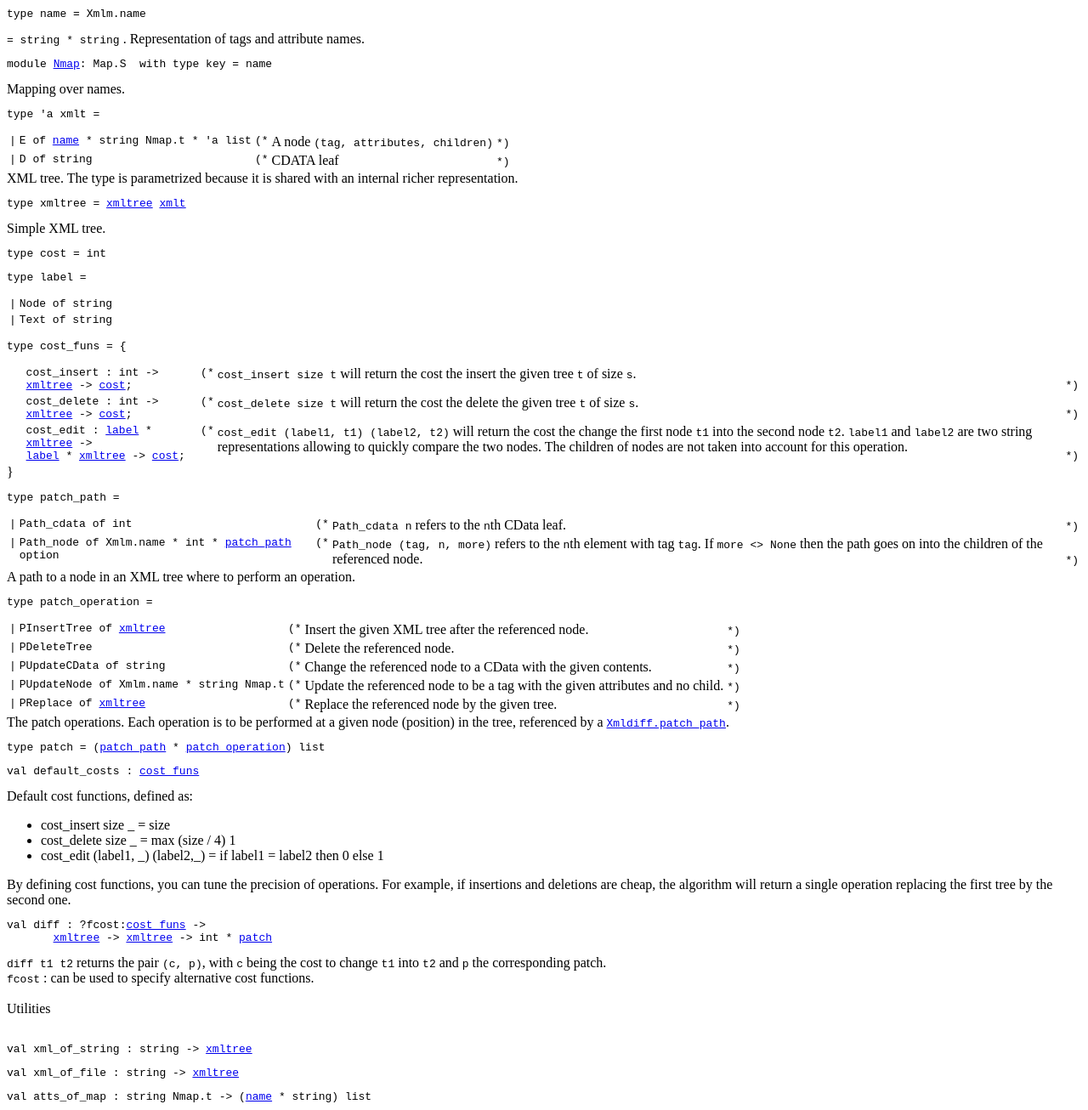
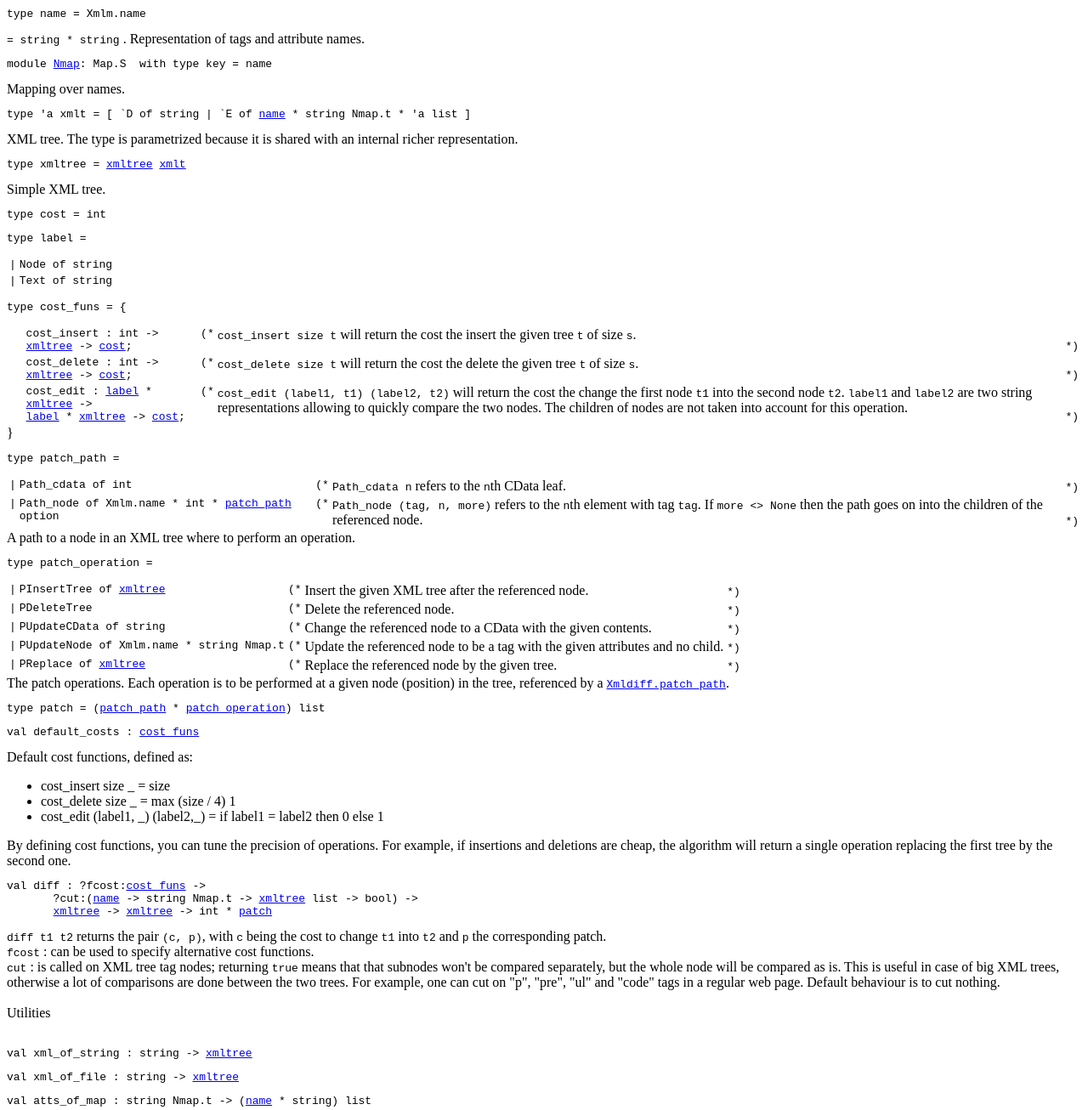
Before and after one commit to yomimono/xmldiff, a plain HTML site: page web/refdoc/Xmldiff.html in a window 1280 px wide. Shown: the part 220-1526 px from the top of the page at 85% size. Drawn offline with Linux system fonts and the light colour scheme.

Commit message:
prepare release 0.2

```diff
--- a/web/refdoc/Xmldiff.html
+++ b/web/refdoc/Xmldiff.html
@@ -35,22 +35,7 @@ Computing diffs on XML trees.
 Mapping over names.
 </div>
 
-<pre><code><span id="TYPExmlt"><span class="keyword">type</span> <code class="type">'a</code> xmlt</span> = </code></pre><table class="typetable">
-<tr>
-<td align="left" valign="top" >
-<code><span class="keyword">|</span></code></td>
-<td align="left" valign="top" >
-<code><span id="TYPEELTxmlt.E"><span class="constructor">E</span></span> <span class="keyword">of</span> <code class="type"><a href="Xmldiff.html#TYPEname">name</a> * string Nmap.t * 'a list</code></code></td>
-<td class="typefieldcomment" align="left" valign="top" ><code>(*</code></td><td class="typefieldcomment" align="left" valign="top" >A node <code class="code">(tag, attributes, children)</code></td><td class="typefieldcomment" align="left" valign="bottom" ><code>*)</code></td>
-</tr>
-<tr>
-<td align="left" valign="top" >
-<code><span class="keyword">|</span></code></td>
-<td align="left" valign="top" >
-<code><span id="TYPEELTxmlt.D"><span class="constructor">D</span></span> <span class="keyword">of</span> <code class="type">string</code></code></td>
-<td class="typefieldcomment" align="left" valign="top" ><code>(*</code></td><td class="typefieldcomment" align="left" valign="top" >CDATA leaf</td><td class="typefieldcomment" align="left" valign="bottom" ><code>*)</code></td>
-</tr></table>
-
+<pre><span id="TYPExmlt"><span class="keyword">type</span> <code class="type">'a</code> xmlt</span> = <code class="type">[ `D of string | `E of <a href="Xmldiff.html#TYPEname">name</a> * string Nmap.t * 'a list ]</code> </pre>
 <div class="info ">
 XML tree. The type is parametrized because it is shared
   with an internal richer representation.<br/>
@@ -196,11 +181,17 @@ For example, if insertions and deletions are cheap, the algorithm
 will return a single operation replacing the first tree by the second one.<br/>
 </div>
 
-<pre><span id="VALdiff"><span class="keyword">val</span> diff</span> : <code class="type">?fcost:<a href="Xmldiff.html#TYPEcost_funs">cost_funs</a> -&gt;<br/>       <a href="Xmldiff.html#TYPExmltree">xmltree</a> -&gt; <a href="Xmldiff.html#TYPExmltree">xmltree</a> -&gt; int * <a href="Xmldiff.html#TYPEpatch">patch</a></code></pre><div class="info ">
+<pre><span id="VALdiff"><span class="keyword">val</span> diff</span> : <code class="type">?fcost:<a href="Xmldiff.html#TYPEcost_funs">cost_funs</a> -&gt;<br/>       ?cut:(<a href="Xmldiff.html#TYPEname">name</a> -&gt; string Nmap.t -&gt; <a href="Xmldiff.html#TYPExmltree">xmltree</a> list -&gt; bool) -&gt;<br/>       <a href="Xmldiff.html#TYPExmltree">xmltree</a> -&gt; <a href="Xmldiff.html#TYPExmltree">xmltree</a> -&gt; int * <a href="Xmldiff.html#TYPEpatch">patch</a></code></pre><div class="info ">
 <code class="code">diff t1 t2</code> returns the pair <code class="code">(c, p)</code>, with <code class="code">c</code> being the cost
   to change <code class="code">t1</code> into <code class="code">t2</code> and <code class="code">p</code> the corresponding patch.<br/>
 </div>
 <div class="param_info"><code class="code">fcost</code> : can be used to specify alternative cost functions.</div>
+<div class="param_info"><code class="code">cut</code> : is called on XML tree tag nodes; returning <code class="code">true</code> means
+  that that subnodes won't be compared separately, but the whole node
+  will be compared as is. This is useful in case of big XML trees, otherwise
+  a lot of comparisons are done between the two trees. For example,
+  one can cut on "p", "pre", "ul" and "code" tags in a regular web page.
+  Default behaviour is to cut nothing.</div>
 <br/>
 <div class="section-title" id="2_Utilities">Utilities</div><br/>
 
```
Also changed, not shown: web/index.html (+12 -0 lines), web/refdoc/type_Xmldiff.html (+3 -2 lines), 1 other file.
